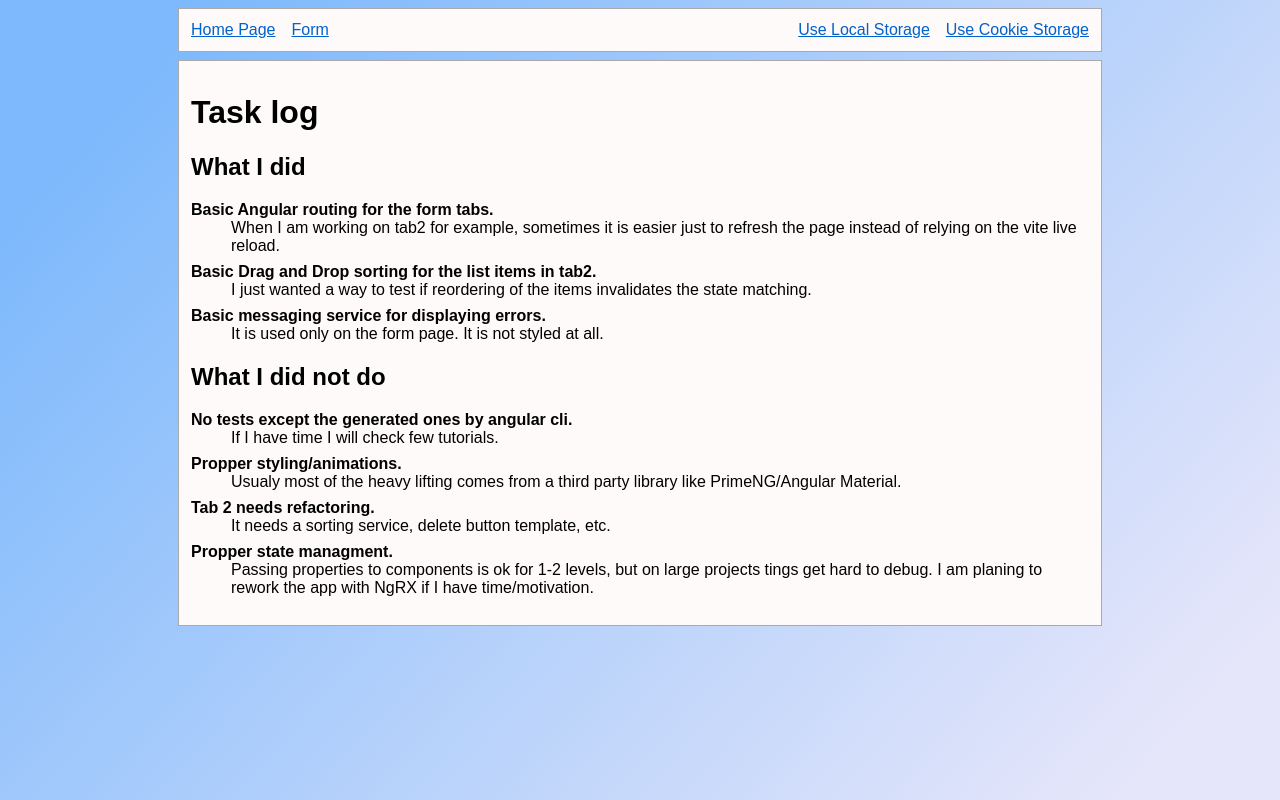
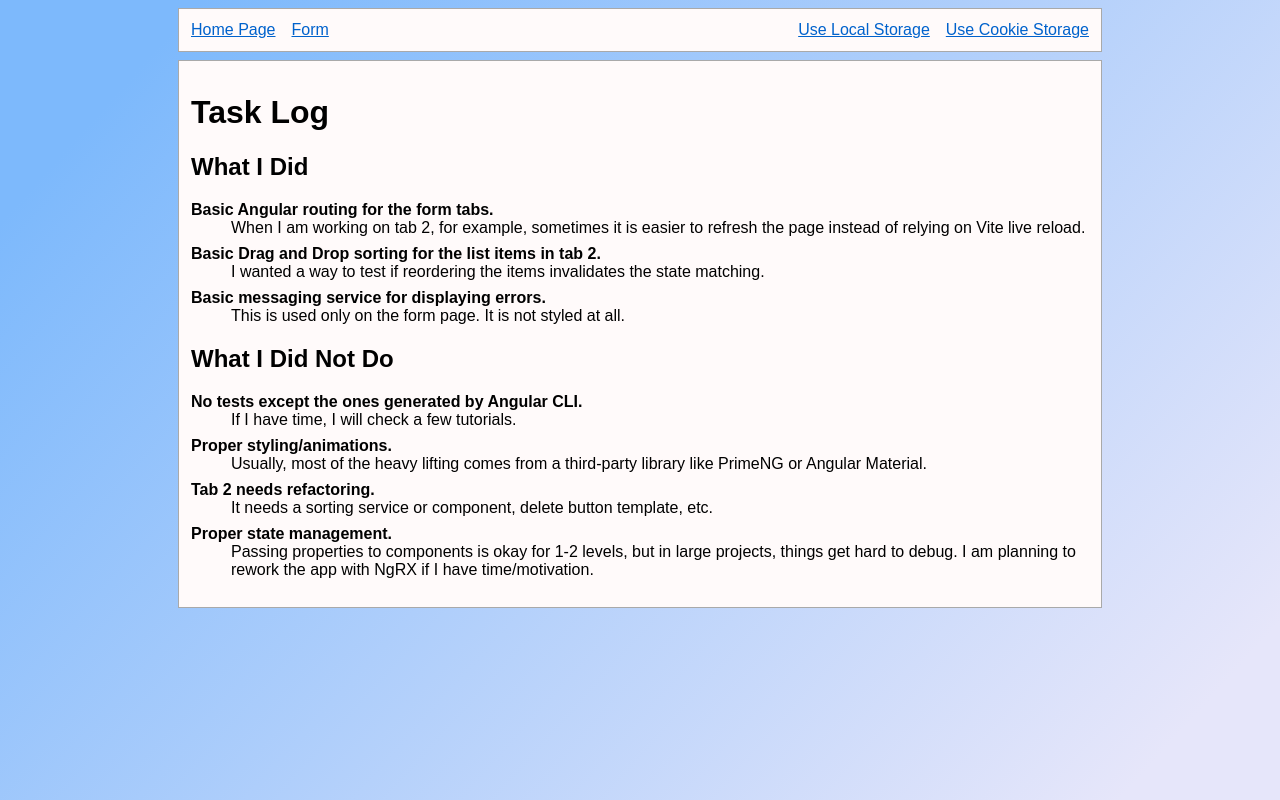
Before and after one commit to kamen-dev/nemetschek, an Angular app: page / in a window 1280 px wide. Built offline with nearby package versions, Linux system fonts and the light colour scheme.

Commit message:
Use ChatGPT for proofreading

```diff
--- a/src/app/page-welcome/page-welcome.component.html
+++ b/src/app/page-welcome/page-welcome.component.html
@@ -1,34 +1,35 @@
 <main class="container">
   <section class="content">
-    <h1>Task log</h1>
+    <h1>Task Log</h1>
 
-    <h2>What I did</h2>
+    <h2>What I Did</h2>
     <dl>
       <dt>Basic Angular routing for the form tabs.</dt>
-      <dd>When I am working on tab2 for example, sometimes it is easier
-        just to refresh the page instead of relying on the vite live reload.</dd>
+      <dd>When I am working on tab 2, for example, sometimes it is easier
+        to refresh the page instead of relying on Vite live reload.</dd>
 
-      <dt>Basic Drag and Drop sorting for the list items in tab2.</dt>
-      <dd>I just wanted a way to test if reordering of the items invalidates the state matching.</dd>
+      <dt>Basic Drag and Drop sorting for the list items in tab 2.</dt>
+      <dd>I wanted a way to test if reordering the items invalidates the state matching.</dd>
 
       <dt>Basic messaging service for displaying errors.</dt>
-      <dd>It is used only on the form page. It is not styled at all.</dd>
+      <dd>This is used only on the form page. It is not styled at all.</dd>
     </dl>
 
-    <h2>What I did not do</h2>
+    <h2>What I Did Not Do</h2>
     <dl>
-      <dt>No tests except the generated ones by angular cli.</dt>
-      <dd>If I have time I will check few tutorials.</dd>
+      <dt>No tests except the ones generated by Angular CLI.</dt>
+      <dd>If I have time, I will check a few tutorials.</dd>
 
-      <dt>Propper styling/animations.</dt>
-      <dd>Usualy most of the heavy lifting comes from a third party library like PrimeNG/Angular Material.</dd>
+      <dt>Proper styling/animations.</dt>
+      <dd>Usually, most of the heavy lifting comes from a third-party library like PrimeNG or Angular Material.</dd>
 
       <dt>Tab 2 needs refactoring.</dt>
-      <dd>It needs a sorting service, delete button template, etc.</dd>
+      <dd>It needs a sorting service or component, delete button template, etc.</dd>
 
-      <dt>Propper state managment.</dt>
-      <dd>Passing properties to components is ok for 1-2 levels, but on large projects tings get hard to debug.
-        I am planing to rework the app with NgRX if I have time/motivation.</dd>
+      <dt>Proper state management.</dt>
+      <dd>Passing properties to components is okay for 1-2 levels,
+        but in large projects, things get hard to debug.
+        I am planning to rework the app with NgRX if I have time/motivation.</dd>
     </dl>
   </section>
 </main>
```
